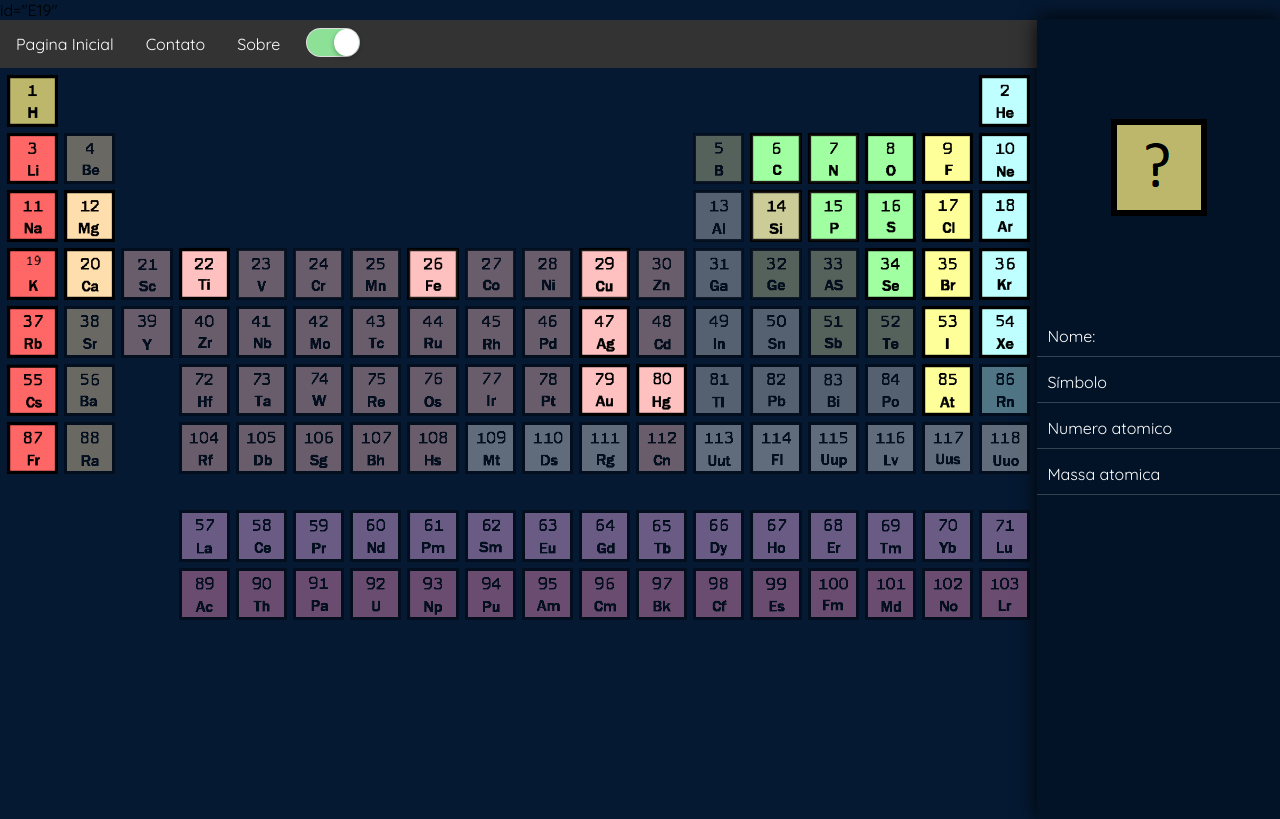
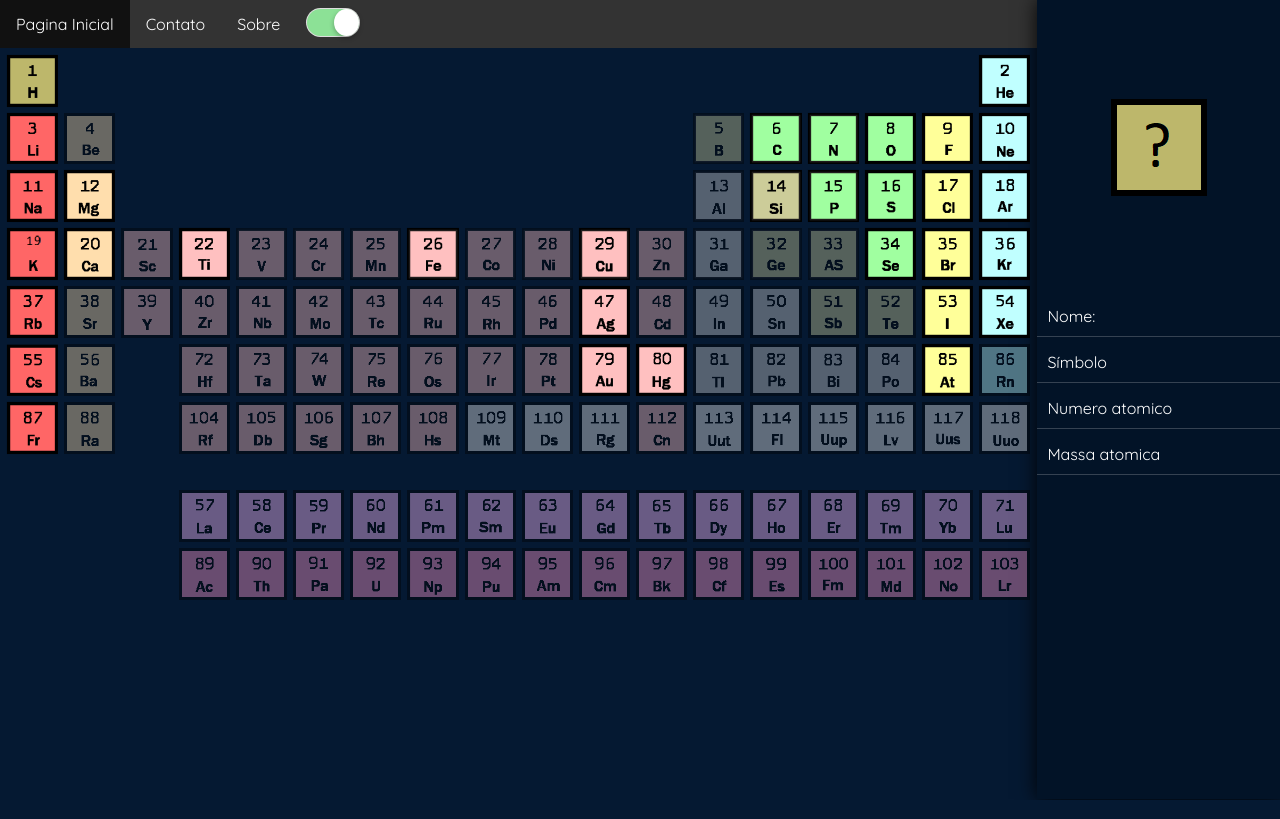
Before and after one commit to JacksonFagundes2007/Chemistry-in-Society, a plain HTML site: page table.html in a window 1280 px wide. Drawn offline with Linux system fonts and the light colour scheme.

Commit message:
Update table.html

```diff
--- a/table.html
+++ b/table.html
@@ -28,7 +28,7 @@
     <script src="js/elements/E14.js" defer></script>
     <script src="js/elements/E15.js" defer></script>
     <script src="js/elements/E16.js" defer></script>
-    <script src="js/elements/E17.js" defer></script>id="E19"
+    <script src="js/elements/E17.js" defer></script>
     <script src="js/elements/E18.js" defer></script>
     <script src="js/elements/E19.js" defer></script>
     <script src="js/elements/E20.js" defer></script>
```
